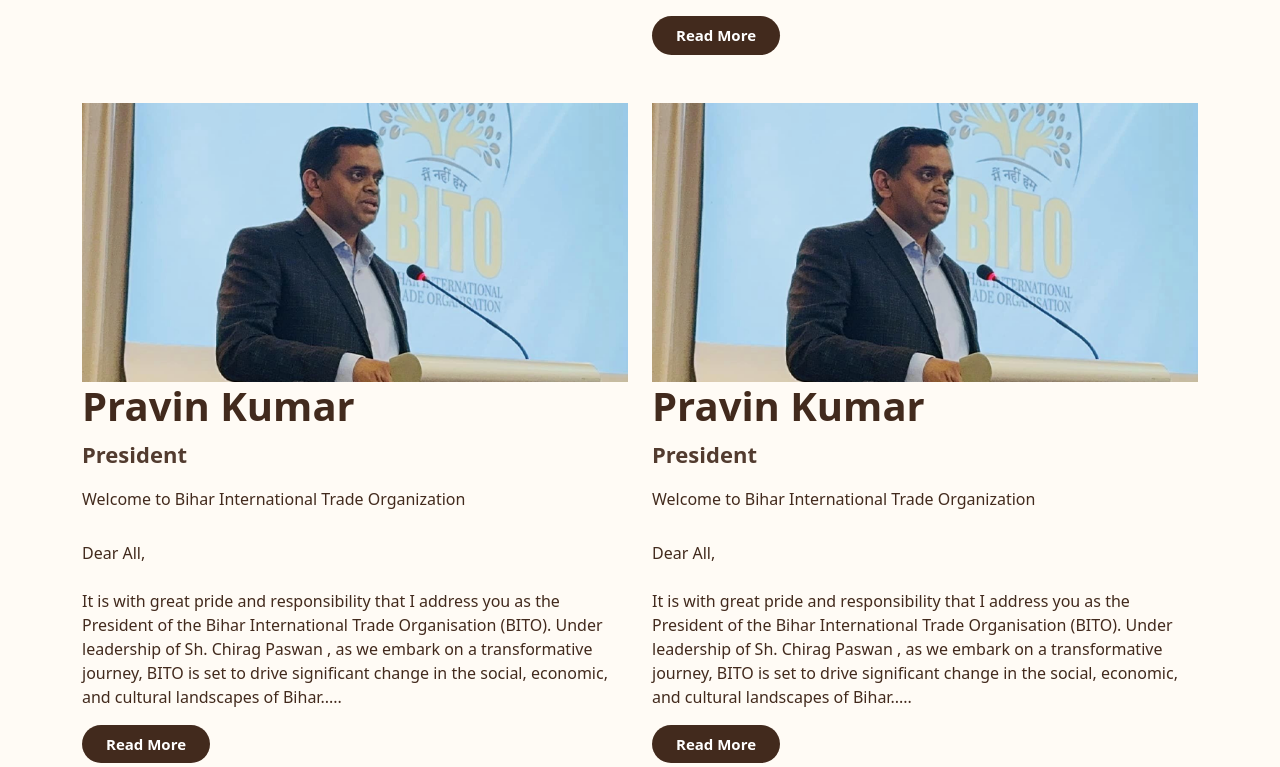
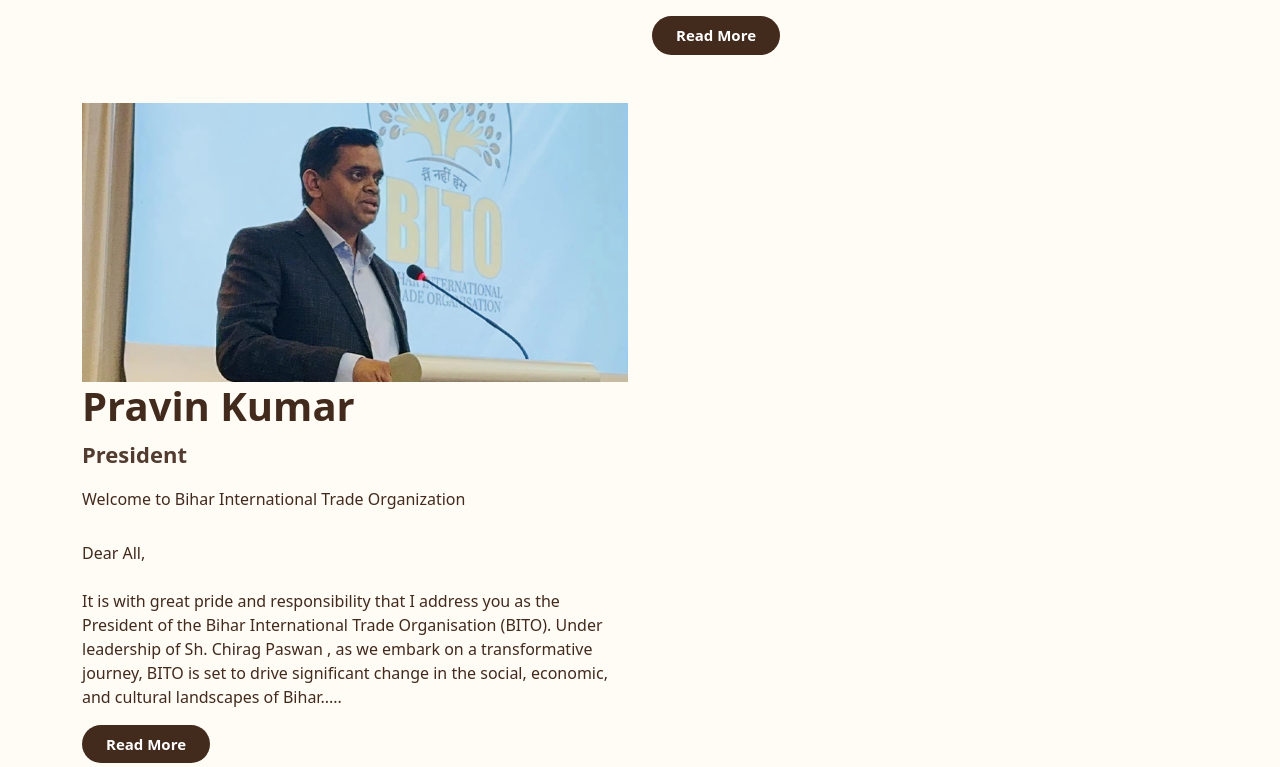
Before and after one commit to hemangdigitalxplode/bito-world, a React (Vite) app: page / in a window 1280 px wide. Shown: the part 2033-2800 px from the top of the page. Built offline with nearby package versions, Linux system fonts and the light colour scheme.

Commit message:
going for live

```diff
--- a/src/Pages/Home.jsx
+++ b/src/Pages/Home.jsx
@@ -342,7 +342,7 @@
               </div>
             </Col>
 
-            <Col lg={6}>
+            {/* <Col lg={6}>
               <Image className="mw-100 img-2-president" src={PravinKumar} alt="pravin-kumar" />
               <h2 className="section-2-head">Pravin Kumar</h2>
               <p className="chairman">President</p>
@@ -363,7 +363,7 @@
               <div>
                 <Button className="section-3-btn px-4 py-2">Read More</Button>
               </div>
-            </Col>
+            </Col> */}
           </Row>
           <div className="w-100 mx-auto">
             <h1
```
